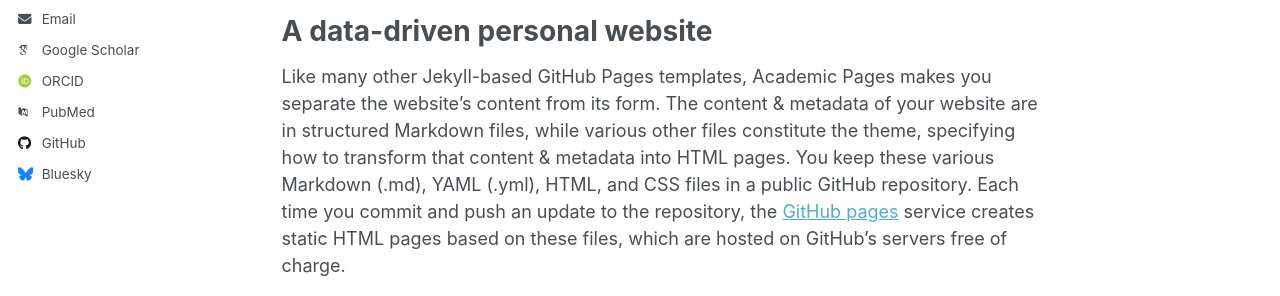
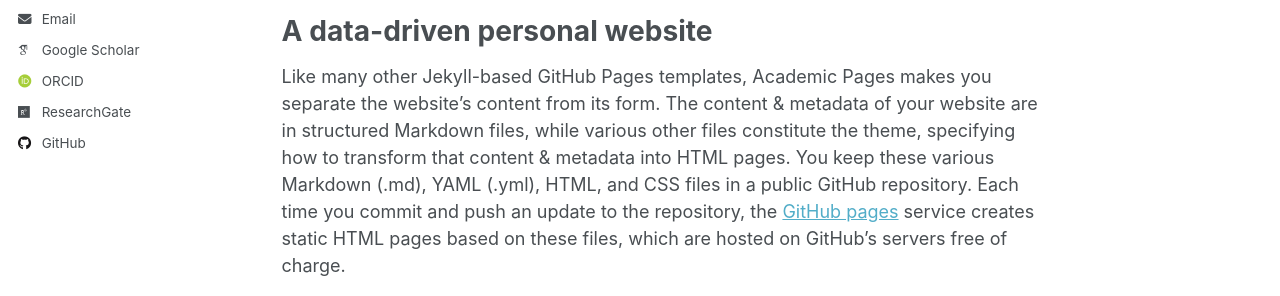
Before and after one commit to nancysotero/neuronency, a Jekyll site: the page built from _pages/about.md, in a window 1280 px wide. Shown: the part 471-767 px from the top of the page. Built offline with Jekyll 4.4.1, drawn with Linux system fonts in a browser that asks for light colours; some web fonts are replaced; a script that is not in the unit is left out; part of the change alters nothing that is shown.

Commit message:
Update _config.yml

```diff
--- a/_config.yml
+++ b/_config.yml
@@ -34,26 +34,26 @@ author:
   # Academic websites
   academia         : # URL
   arxiv            : # URL - Update with the correct link to your profile
-  googlescholar    : "https://scholar.google.com/citations?user=PS_CX0AAAAAJ"
+  googlescholar    : "https://scholar.google.com/citations?hl=en&user=93cAkHsAAAAJ"
   inspire-hep      : # URL
   impactstory      : # URL
-  orcid            : "http://orcid.org/yourorcidurl"
+  orcid            : "https://orcid.org/0000-0003-3255-0288"
   semantic         : # URL
-  pubmed           : "https://www.ncbi.nlm.nih.gov/pubmed/?term=john+snow"
-  researchgate     : # URL
+  pubmed           : #"https://www.ncbi.nlm.nih.gov/pubmed/?term=john+snow"
+  researchgate     : "https://www.researchgate.net/profile/Nancy-Sotero-Silva-2"
   scopus           : # URL
 
   # Repositories and software development
   bitbucket        : # Username - Update with your username on the site
   codepen          : # Username
   dribbble         : # Username
-  github           : "academicpages"
+  github           : "nancysotero"
   kaggle           : # Username
   stackoverflow    : # User number or user number and name (i.e., use "1" or "1/jeff-atwood")
 
   # Social media
   artstation       : # Username
-  bluesky          : "bsky.app" # Replace this with you Bluesky username
+  bluesky          : #"bsky.app" # Replace this with you Bluesky username
   facebook         : # Username
   flickr           : # Username
   foursquare       : # Username
```
